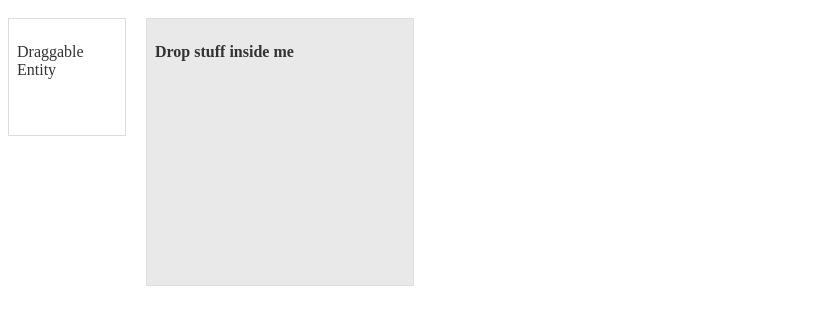
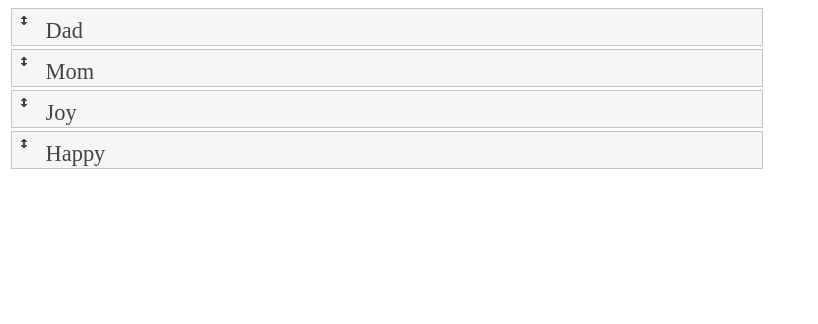
Before and after one commit to HeadHunTeR779/jQuery-Based-Code-Player, a plain HTML site: page jQuery.html in a window 1280 px wide. Shown: the whole page, without its empty margins (0-818 px from the left). Drawn offline with Linux system fonts and the light colour scheme.

Commit message:
Accordion and Sortables Added

```diff
--- a/jQuery.html
+++ b/jQuery.html
@@ -11,35 +11,28 @@
     <link href="jquery-ui-1.12.1.custom/jquery-ui.css" rel="stylesheet"> <!-- for jquery-ui -->
 
     <style type="text/css">
-      #draggable { width: 100px; height: 100px; padding: 0.5em; float: left; margin: 10px 10px 10px 0; }
-      #droppable { width: 250px; height: 250px; padding: 0.5em; float: left; margin: 10px; }
+
+      #sortable { list-style-type: none; margin: 0; padding: 0; width: 60%; }
+      #sortable li { margin: 0 3px 3px 3px; padding: 0.4em; padding-left: 1.5em; font-size: 1.4em; height: 18px; }
+      #sortable li span { position: absolute; margin-left: -1.3em; }
+
     </style>
 
   </head>
 
   <body>
 
-    <div id="draggable" class="ui-widget-content">
-      <p>Draggable Entity</p>
-    </div>
-
-    <div id="droppable" class="ui-widget-header">
-      <p> Drop stuff inside me</p>
-    </div>
+    <ul id="sortable">
+      <li class="ui-state-default"><span class="ui-icon ui-icon-arrowthick-2-n-s"></span>Dad</li>
+      <li class="ui-state-default"><span class="ui-icon ui-icon-arrowthick-2-n-s"></span>Mom</li>
+      <li class="ui-state-default"><span class="ui-icon ui-icon-arrowthick-2-n-s"></span>Joy</li>
+      <li class="ui-state-default"><span class="ui-icon ui-icon-arrowthick-2-n-s"></span>Happy</li>
+    </ul>
 
     <script type="text/javascript">
 
-      $("#draggable").draggable();
-
-      $("#droppable").droppable({
-        drop: function(event, ui)
-              {
-                $(this)
-                        .addClass("ui-state-highlight")
-                        .find("p")
-                        .html("Dropped");
-              }
-      });
+      $("#sortable").sortable();
+      $( "#sortable" ).disableSelection();
 
     </script>
 
```
